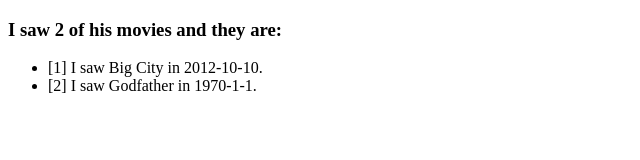
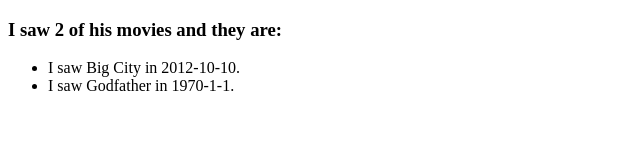
Before and after one commit to rkuo/learn2web, a plain HTML site: page index.html in a window 1280 px wide. Shown: the full height of the page, 0-640 px from the left. Drawn offline with nearby package versions, Linux system fonts and the light colour scheme.

Commit message:
removed container class and index

```diff
--- a/index.html
+++ b/index.html
@@ -13,9 +13,9 @@
 	{name:'Godfather', date: '1970-1-1'}
 	]">
 	<h3> I saw {{movies.length}} of his movies and they are:</h3>
-	<ul class="example-animate-container">
-		<li class="animate-repeat" ng-repeat="movie in movies">
-			[{{$index + 1}}] I saw {{movie.name}} in {{movie.date}}.
+	<ul>
+		<li ng-repeat="movie in movies">
+			I saw {{movie.name}} in {{movie.date}}.
 		</li>
 	</ul>
 </div>
```
Also changed, not shown: 1 other file.
